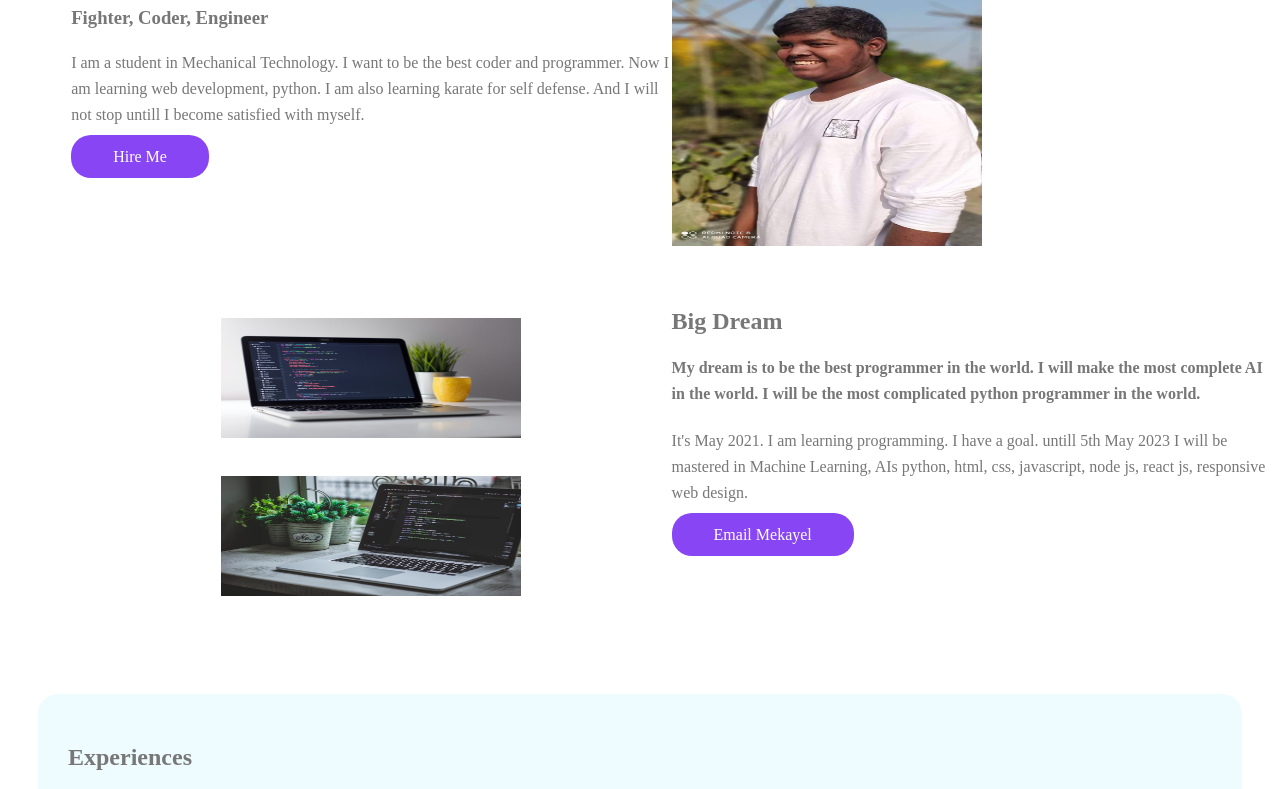
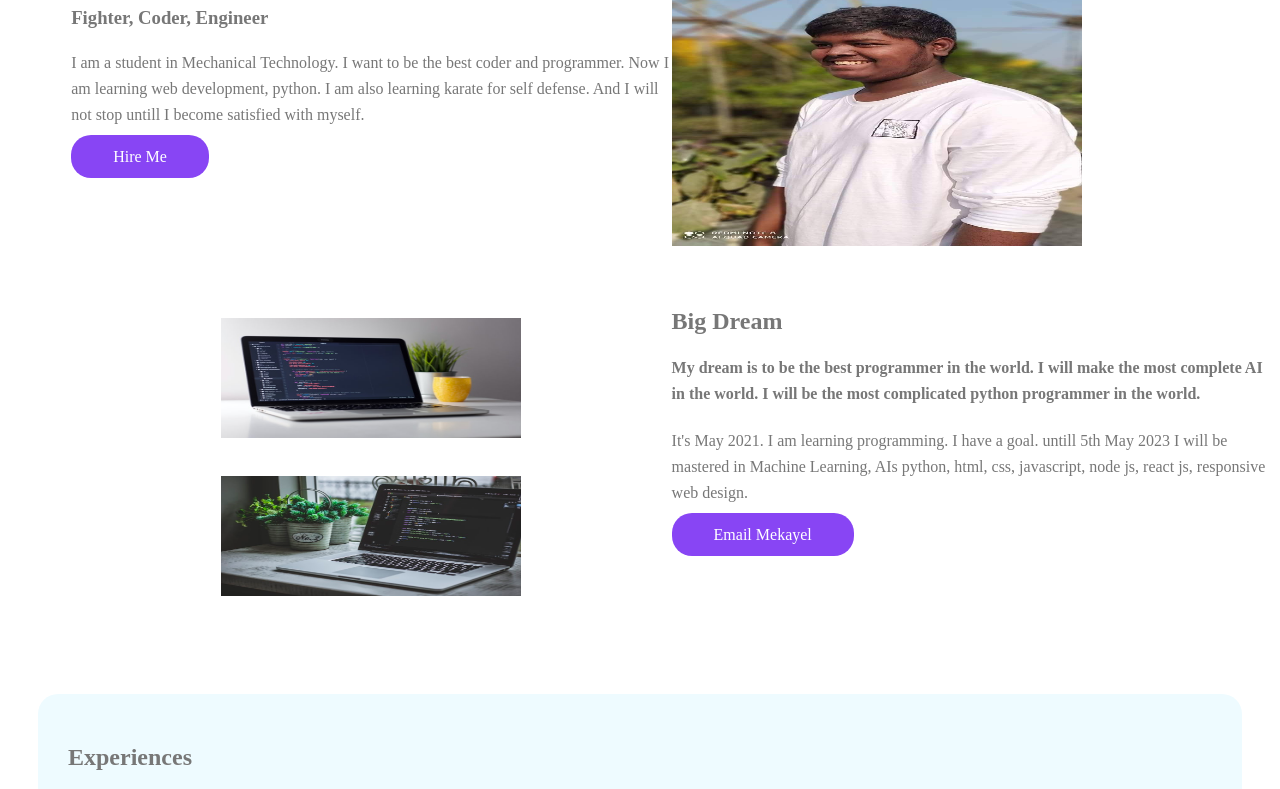
Before and after one commit to Mekayel169/Mekayel-Porfolio, a plain HTML site: page index.html in a window 1280 px wide. Shown: the part 82-871 px from the top of the page. Drawn offline with Linux system fonts and the light colour scheme.

Commit message:
Update index.html

```diff
--- a/index.html
+++ b/index.html
@@ -23,7 +23,7 @@
     </div>
 
    <div class="half-width">
-     <img  src="mekayel2.jpg" width="310px" height="320px" margin= 90px 20px 30px 40px> </img>
+     <img  src="mekayel2.jpg" width="410px" height="320px" margin= 200px 20px 30px 100px> </img>
    </div>
 
     </section>
```
